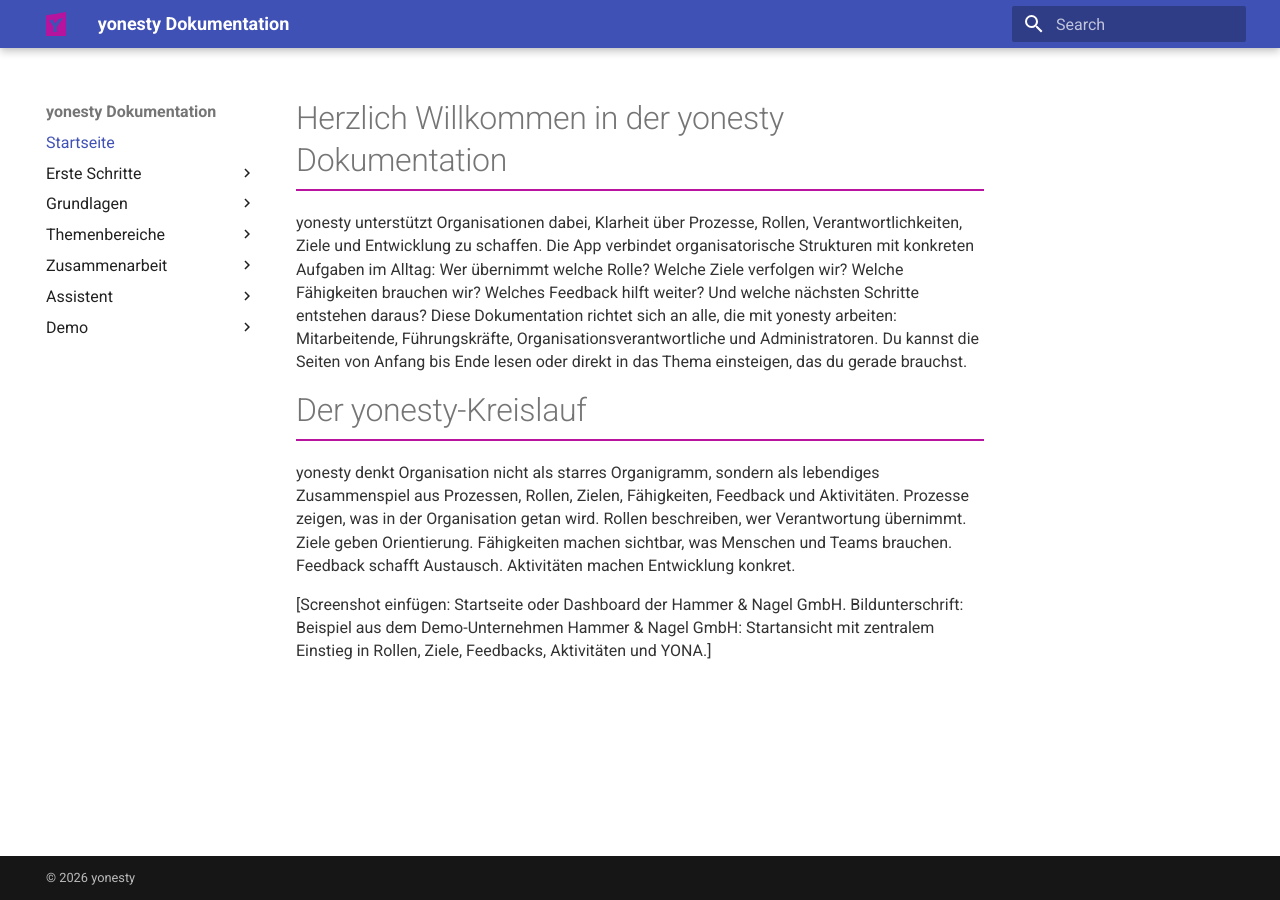
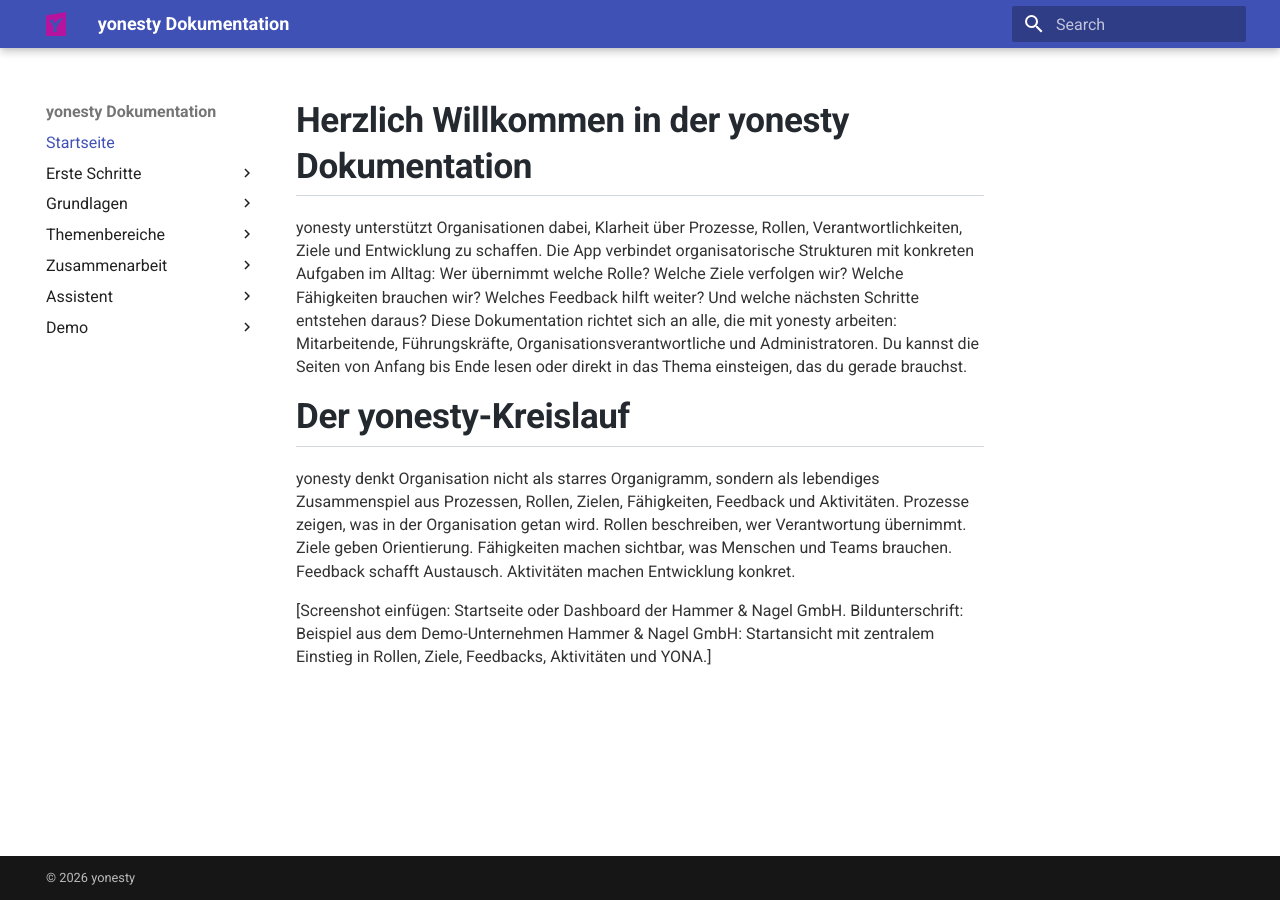
Before and after one commit to ricohaenelsoletti/yonesty, an MkDocs documentation site: the page built from docs/index.md, in a window 1280 px wide. Built offline with MkDocs 1.6.1 and Material for MkDocs 9.7.7, drawn with Linux system fonts in a browser that asks for light colours.

Commit message:
Refactor H1 styles in yonesty.css
Updated H1 styles to include color, font size, and weight adjustments, and modified the border properties.

```diff
--- a/docs/stylesheets/yonesty.css
+++ b/docs/stylesheets/yonesty.css
@@ -21,20 +21,33 @@
 }
 
 /* -----------------------------------------------------------
-   H1 mit yonesty Akzentlinie
+   H1 wie im GitHub Wiki
    ----------------------------------------------------------- */
 
 .md-typeset h1 {
 
-  /* Abstand unter der Überschrift */
-  padding-bottom: 0.4rem;
+  /* Schriftfarbe */
+  color: #24292f;
 
-  /* horizontale Linie */
-  border-bottom: 2px solid #B814A0;
+  /* Schriftgröße */
+  font-size: 1.75rem;
 
-  /* Abstand zum Inhalt */
+  /* Schriftstärke */
+  font-weight: 600;
+
+  /* Abstand zwischen Text und Linie */
+  padding-bottom: 0.3rem;
+
+  /* Graue Linie unter der Überschrift */
+  border-bottom: 1px solid #d0d7de;
+
+  /* Abstand zum folgenden Text */
   margin-bottom: 1rem;
+
+  /* Abstand nach oben */
+  margin-top: 0;
 }
+
 
 /* -----------------------------------------------------------
    NAVIGATION
```
